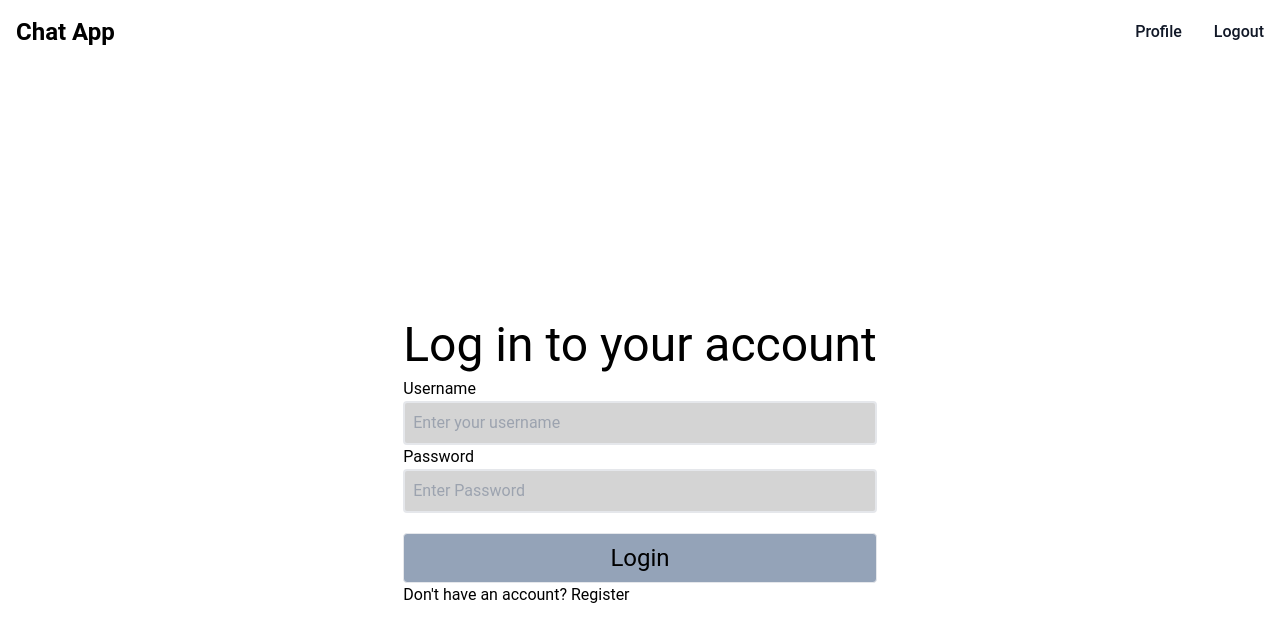
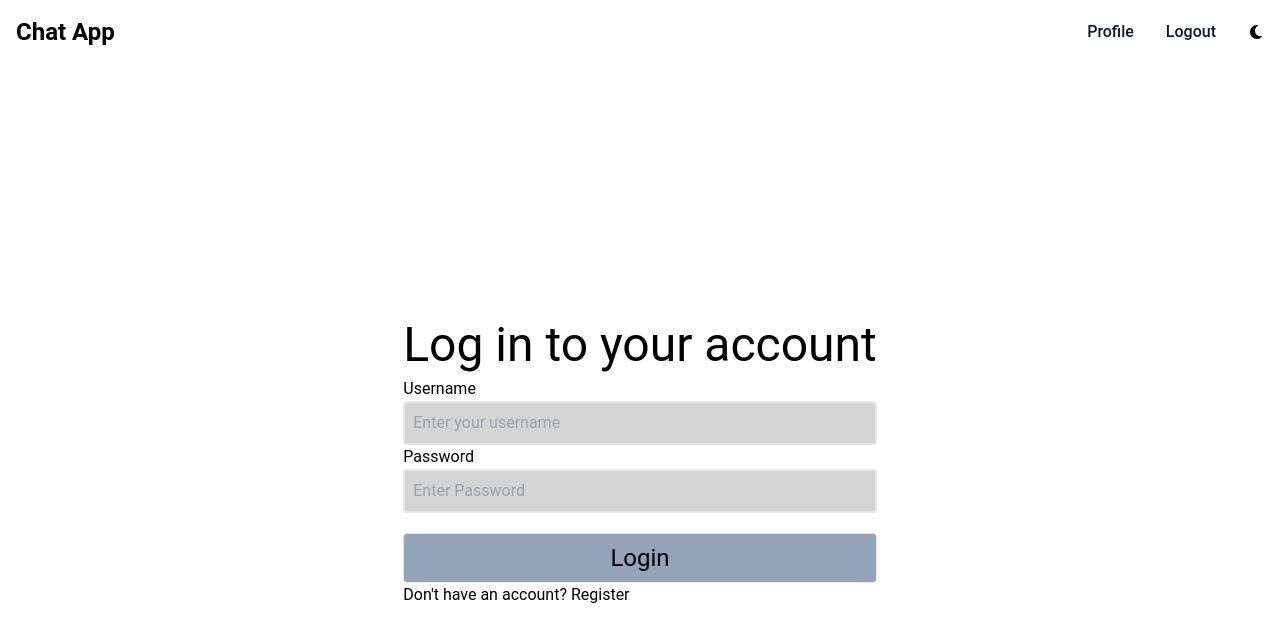
Before and after one commit to yashcrest/MERN-CHAT-APP, a React (Vite) app in the folder frontend/: page /login in a window 1280 px wide. Shown: the top 642 px of the page. Built offline with nearby package versions, Linux system fonts and the light colour scheme.

Commit message:
Update NavBar component with responsive design, dark mode, and routing logic

```diff
--- a/frontend/src/components/NavBar.jsx
+++ b/frontend/src/components/NavBar.jsx
@@ -1,19 +1,29 @@
 import React from "react";
 import { Link } from "react-router-dom";
-import { FaBars } from "react-icons/fa6";
+import { FaBars, FaSun, FaMoon } from "react-icons/fa6";
+import { useState } from "react";
+import { useTheme } from "../contexts/themeContext";
 const NavBar = () => {
+  const [isToggled, setIsToggled] = useState(false);
+  const { isDarkMode, toggleDarkMode } = useTheme();
+
+  // when clicking hamburger icon
+  const toggleMenu = () => {
+    setIsToggled(!isToggled);
+  };
   return (
     <>
       <nav className="bg-white border-grey-200 dark:bg-gray-900">
         <div className="max-w-screen-xl flex flex-wrap items-center justify-between mx-auto p-4">
           <Link
-            className="flex items-center space-x-3 rtl:space-x-reverse self-center text-2xl font-semibold whitespace-nowrap dark:text-white"
+            className="flex items-center space-x-3 self-center text-2xl font-semibold whitespace-nowrap dark:text-white"
             to="/"
           >
             Chat App
           </Link>
           {/* hamburger icon */}
           <button
+            onClick={toggleMenu}
             data-collapse-toggle="navbar-default"
             type="button"
             className="inline-flex items-center p-2 w-10 h-10 justify-center text-sm text-gray-500 rounded-lg md:hidden hover:bg-gray-100 focus:outline-none focus:ring-2 focus:ring-gray-200 dark:text-gray-400 dark:hover:bg-gray-700 dark:focus:ring-gray-600"
@@ -23,7 +33,12 @@ const NavBar = () => {
             <FaBars size={20} />
           </button>
           {/* nav items */}
-          <div className="hidden w-full md:block md:w-auto" id="navbar-default">
+          <div
+            className={`${
+              isToggled ? "block" : "hidden"
+            } w-full md:block md:w-auto`}
+            id="navbar-default"
+          >
             <ul className="font-medium flex flex-col p-4 md:p-0 mt-4 border border-gray-100 rounded-lg bg-gray-50 md:flex-row md:space-x-8 md:mt-0 md:border-0 md:bg-white dark:bg-gray-800 md:dark:bg-gray-900 dark:border-gray-70">
               <li>
                 <Link className="block py-2 px-3 text-gray-900 rounded hover:bg-gray-100 md:hover:bg-transparent md:border-0 md:hover:text-blue-700 md:p-0 dark:text-white md:dark:hover:text-blue-500 dark:hover:bg-gray-700 dark:hover:text-white md:dark:hover:bg-transparent">
@@ -35,6 +50,13 @@ const NavBar = () => {
                   Logout
                 </Link>
               </li>
+              {/* light/dark mode button */}
+              <button
+                onClick={toggleDarkMode}
+                className="inline-flex items-center rounded-lg"
+              >
+                {isDarkMode ? <FaSun /> : <FaMoon />}
+              </button>
             </ul>
           </div>
         </div>
--- /dev/null
+++ b/frontend/src/contexts/themeContext.jsx
@@ -0,0 +1,29 @@
+import React, { createContext, useContext, useEffect, useState } from "react";
+
+// creating a theme context
+const ThemeContext = createContext();
+
+// creating a provider component that holds the state
+export const ThemeProvider = ({ children }) => {
+  const [isDarkMode, setIsDarkMode] = useState(() => {
+    // getting the initial state from localStorage
+    const saveMode = localStorage.getItem("isDarkMode");
+    return saveMode === "true" ? true : false;
+  });
+
+  // save the mode to localStorage whenever it changes
+  useEffect(() => {
+    localStorage.setItem("isDarkMode", isDarkMode);
+  }, [isDarkMode]);
+
+  const toggleDarkMode = () => {
+    setIsDarkMode(!isDarkMode);
+  };
+  return (
+    <ThemeContext.Provider value={{ isDarkMode, toggleDarkMode }}>
+      {children}
+    </ThemeContext.Provider>
+  );
+};
+
+export const useTheme = () => useContext(ThemeContext);
--- a/frontend/src/main.jsx
+++ b/frontend/src/main.jsx
@@ -7,6 +7,7 @@ import { store } from "./redux/store.js";
 import { BrowserRouter, Routes, Route } from "react-router-dom";
 import { ToastContainer } from "react-toastify";
 import "react-toastify/dist/ReactToastify.css";
+import { ThemeProvider } from "./contexts/themeContext.jsx";
 
 //wrapping up App componenet inside of BrowserRouter
 ReactDOM.createRoot(document.getElementById("root")).render(
@@ -14,9 +15,11 @@ ReactDOM.createRoot(document.getElementById("root")).render(
     <Provider store={store}>
       <ToastContainer />
       <BrowserRouter>
-        <Routes>
-          <Route path="/*" element={<App />} />
-        </Routes>
+        <ThemeProvider>
+          <Routes>
+            <Route path="/*" element={<App />} />
+          </Routes>
+        </ThemeProvider>
       </BrowserRouter>
     </Provider>
   </React.StrictMode>
--- a/frontend/tailwind.config.js
+++ b/frontend/tailwind.config.js
@@ -1,6 +1,7 @@
 /** @type {import('tailwindcss').Config} */
 export default {
   content: ["./index.html", "./src/**/*.{js,ts,jsx,tsx}"],
+  darkMode: "class",
   theme: {
     extend: {
       fontFamily: {
```
